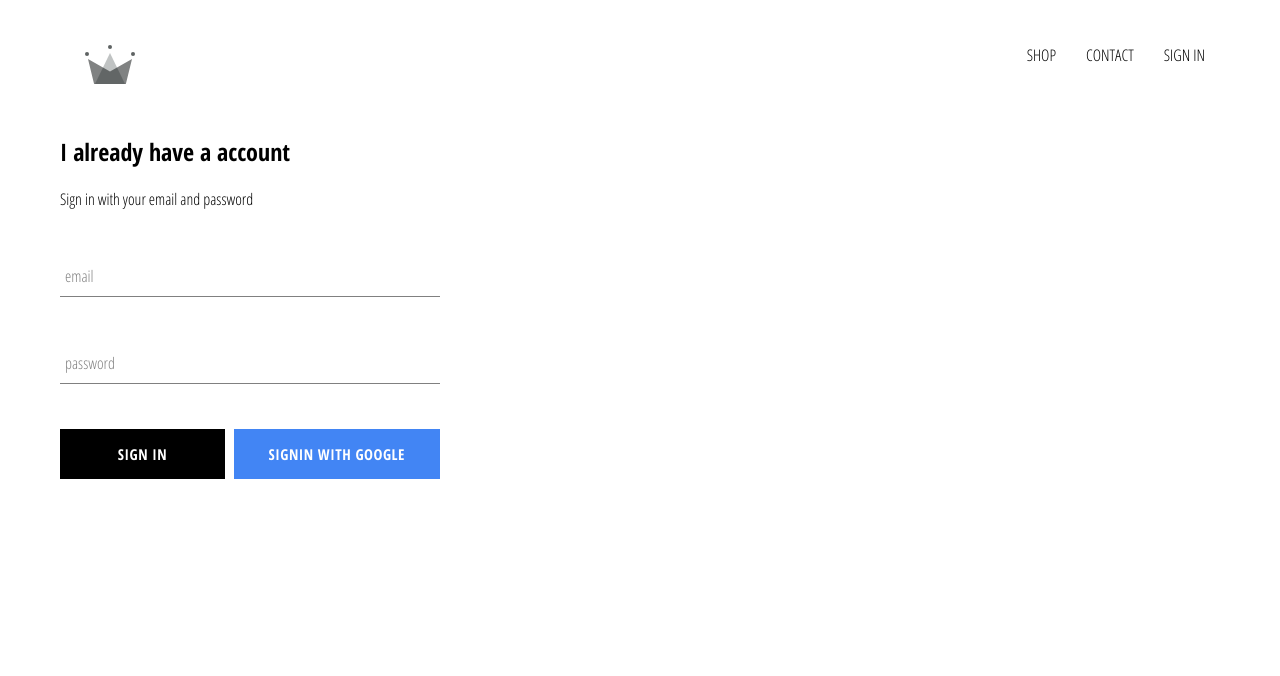
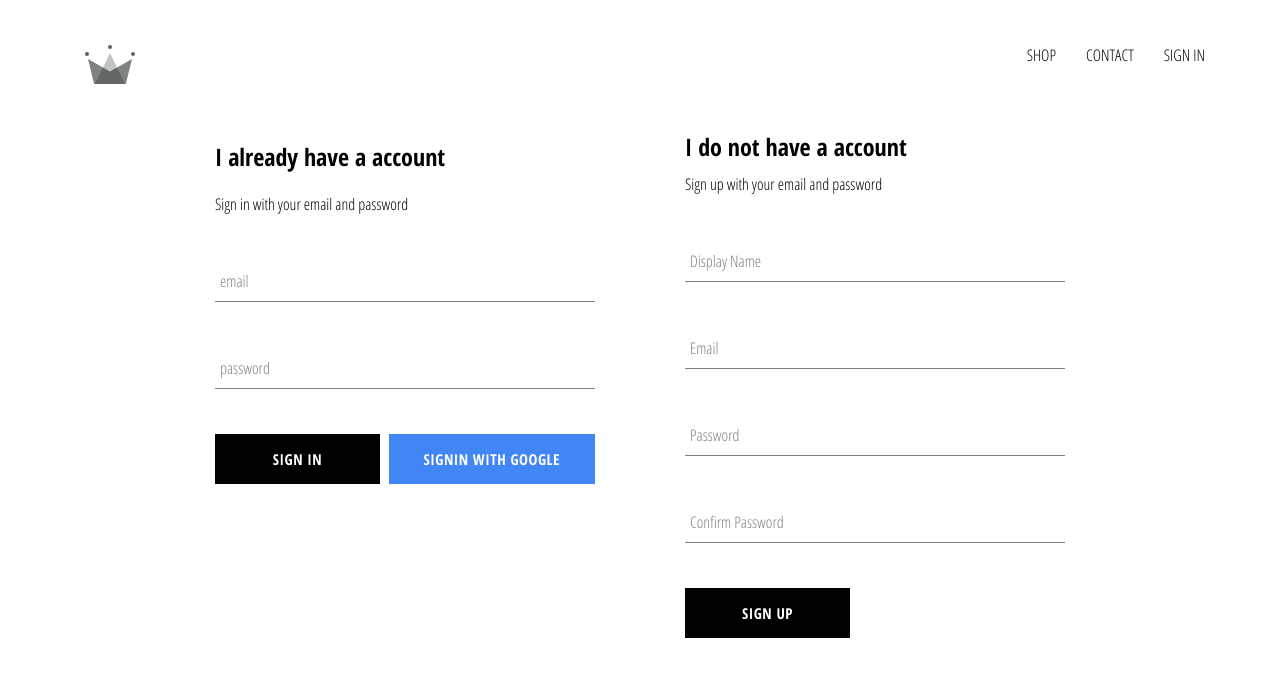
Before and after one commit to malihat/crwn-clothing, a React (Create React App) app: page /signin in a window 1280 px wide. Shown: the top 676 px of the page. Built offline with nearby package versions, Linux system fonts and the light colour scheme; no server answers.

Commit message:
implementated firebase utils, included ability to store authenticated users into our firebase database

```diff
--- a/src/App.js
+++ b/src/App.js
@@ -4,8 +4,8 @@
 import {Route, Switch, BrowserRouter} from 'react-router-dom';
 import ShopPage from './pages/shop/shop.component';
 import Header from './components/header/header.component';
-import SignInAndSignUpPage from './pages/sign-in-sign-up/sign-in-sign-up.component';
-import {auth} from './firebase/firebase.utils'
+import {auth, createUserProfileDocument} from './firebase/firebase.utils'
+import SignInAndSignUpPage from './pages/sign-in-and-sign-up/sign-in-and-sign-up.component';
 
 class App extends React.Component  {
   constructor() {
@@ -18,9 +18,26 @@
   unsubscribeFromAuth = null
 
   componentDidMount() {
-    this.unsubscribeFromAuth = auth.onAuthStateChanged(user => {
-      this.setState({ currentUser: user });
-      console.log(user);
+    this.unsubscribeFromAuth = auth.onAuthStateChanged(async userAuth => {
+      if (userAuth) {
+        const userRef = await createUserProfileDocument(userAuth);
+        userRef.onSnapshot(snapShot => {
+          this.setState({
+            currentUser: {
+              id: snapShot.id,
+              ...snapShot.data()
+            }
+          });
+          console.log(this.state);
+        })
+      } else {
+          this.setState({currentUser: userAuth})
+      }
+
+
+      // createUserProfileDocument(user)
+      // this.setState({ currentUser: user });
+      // console.log(user);
     })
   }
 
--- a/src/components/sign-in/sign-in.component.jsx
+++ b/src/components/sign-in/sign-in.component.jsx
@@ -4,7 +4,7 @@
 import FormInput from './../form-input/form-input.component';
 import CustomButton from './../custom-button/custom-button.component';
 
-import { signInWithGoogle } from './../../firebase/firebase.utils';
+import { signInWithGoogle } from '../../firebase/firebase.utils';
 
 
 class SignIn extends React.Component {
--- /dev/null
+++ b/src/components/sign-up/sign-up.component.jsx
@@ -0,0 +1,90 @@
+import React from 'react';
+
+import FormInput from './../form-input/form-input.component';
+import CustomButton from './../custom-button/custom-button.component';
+
+import {auth, createUserProfileDocument} from '../../firebase/firebase.utils.js';
+
+import './sign-up.styles.scss';
+
+class SignUp extends React.Component {
+  constructor() {
+    super();
+    this.state = {
+      displayName: '',
+      email: '',
+      password: '',
+      confirmPassword: ''
+    }
+  }
+
+  handleSubmit = async e => {
+    e.preventDefault();
+    const {displayName, email, password, confirmPassword} = this.state;
+    if (password !== confirmPassword) {
+      alert("Passwords don't match")
+      return;
+    }
+    try {
+      const { user } = await auth.createUserWithEmailAndPassword(email, password);
+      await createUserProfileDocument(user, {displayName})
+      this.setState({
+        displayName: '',
+        email: '',
+        password: '',
+        confirmPassword: ''
+      })
+    } catch (error) {
+      console.log(error);
+    }
+  }
+
+  handleChange = e => {
+    const { name, value } = e.target;
+    this.setState({ [name]: value })
+  }
+
+  render() {
+    const {displayName, email, password, confirmPassword} = this.state;
+    return (
+      <div className="sign-up">
+        <h2 className='title'> I do not have a account</h2>
+        <span> Sign up with your email and password </span>
+        <form className='sign-up-form' onSubmit={this.handleSubmit}>
+          <FormInput
+            type='text'
+            name='displayName'
+            value={displayName}
+            onChange={this.handleChange}
+            label='Display Name'
+            required />
+          <FormInput
+            type='email'
+            name='email'
+            value={email}
+            onChange={this.handleChange}
+            label='Email'
+            required />
+          <FormInput
+            type='password'
+            name='password'
+            value={password}
+            onChange={this.handleChange}
+            label='Password'
+            required />
+          <FormInput
+            type='password'
+            name='confirmPassword'
+            value={confirmPassword}
+            onChange={this.handleChange}
+            label='Confirm Password'
+            required />
+          <CustomButton type='submit'> Sign Up </CustomButton>
+        </form>
+      </div>
+    )
+  }
+
+}
+
+export default SignUp
--- /dev/null
+++ b/src/components/sign-up/sign-up.styles.scss
@@ -0,0 +1,9 @@
+.sign-up {
+  display: flex;
+  flex-direction: column;
+  width: 380px;
+
+  .title {
+    margin: 10px 0;
+  }
+}
--- a/src/firebase/firebase.utils.js
+++ b/src/firebase/firebase.utils.js
@@ -13,6 +13,32 @@
   measurementId: "G-EZ6JX9S4Z2"
 }
 
+// userAuth is an object that we get from auth library (with all info. when user signs in)
+export const createUserProfileDocument = async (userAuth, additionalData) => {
+  if (!userAuth) return;
+
+  // we will query inside the firestore, to save the user's id in the db
+  const userRef = firestore.doc(`users/${userAuth.uid}`);
+
+  const snapShot = await userRef.get();
+
+  if(!snapShot.exists) {
+    const {displayName, email} = userAuth;
+    const createdAt = new Date();
+    try {
+      await userRef.set({
+        displayName,
+        email,
+        createdAt,
+        ...additionalData
+      })
+    } catch (error) {
+      console.log('error creating user', error.message)
+    }
+  }
+  return userRef;
+}
+
 firebase.initializeApp(config);
 
 export const auth = firebase.auth();
--- a/src/pages/sign-in-sign-up/sign-in-sign-up.component.jsx
+++ b/src/pages/sign-in-and-sign-up/sign-in-and-sign-up.component.jsx
@@ -1,11 +1,14 @@
 import React from 'react';
 
-import './sign-in-sign-up.styles.scss';
+import './sign-in-and-sign-up.styles.scss';
 import SignIn from '../../components/sign-in/sign-in.component';
+import SignUp from '../../components/sign-up/sign-up.component';
+
 
 const SignInAndSignUpPage = () => (
   <div className="sign-in-and-sign-up">
     <SignIn />
+    <SignUp />
   </div>
 )
 
--- /dev/null
+++ b/src/pages/sign-in-and-sign-up/sign-in-and-sign-up.styles.scss
@@ -0,0 +1,6 @@
+.sign-in-and-sign-up {
+  width: 850px;
+  display: flex;
+  justify-content: space-between;
+  margin: 30px auto;
+}
```
Also changed, not shown: src/pages/sign-in-sign-up/sign-in-sign-up.styles.scss (deleted).
